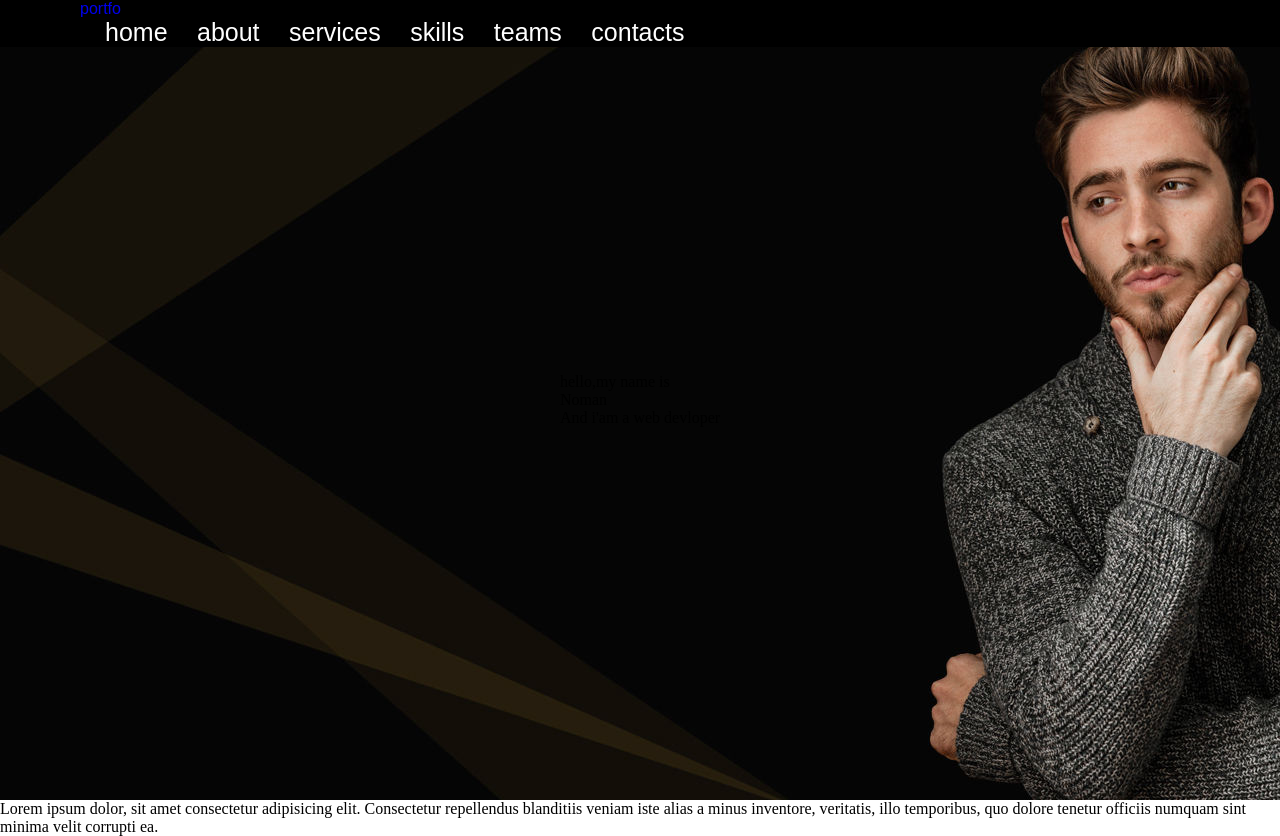
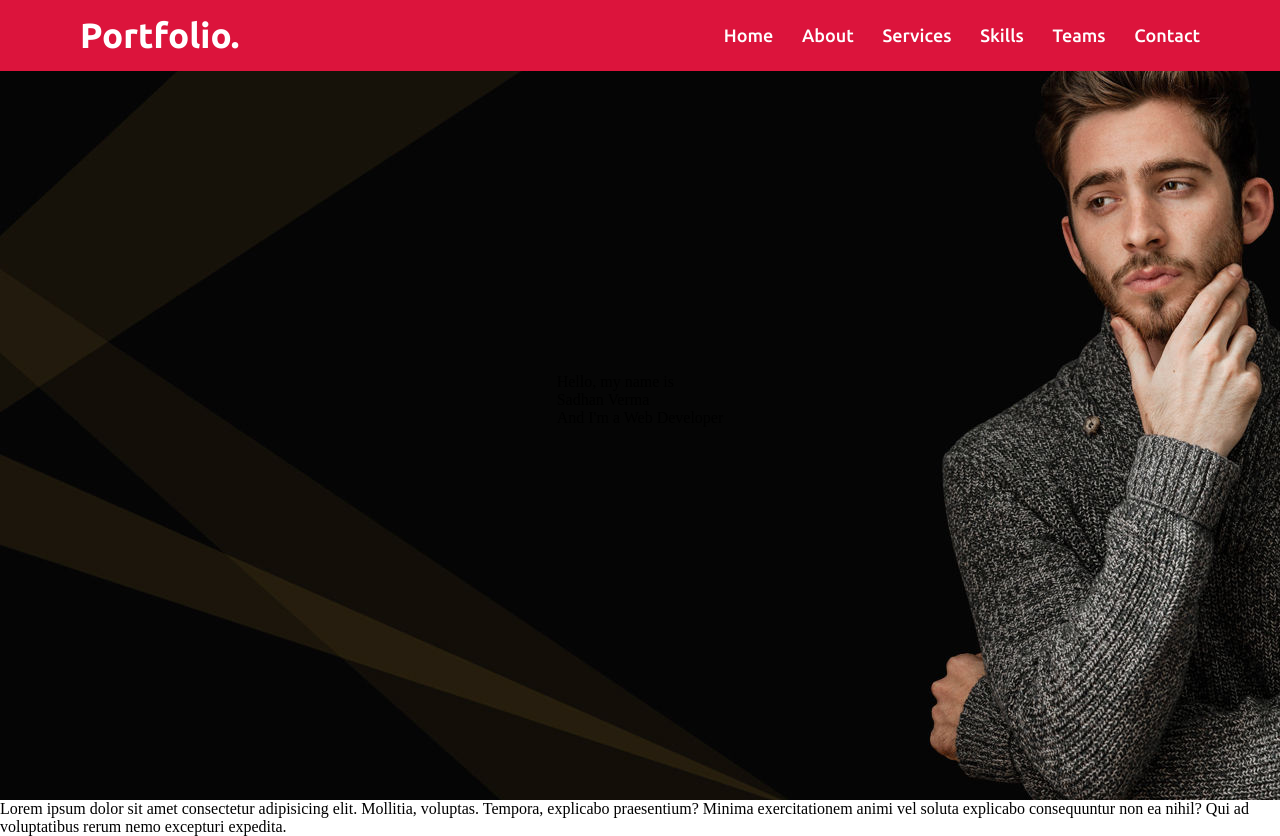
Before and after one commit to Noman1170/nbict-web-lab.github.io, a plain HTML site: page index.html in a window 1280 px wide. Drawn offline with Linux system fonts and the light colour scheme.

Commit message:
feb 02.02

```diff
--- a/index.html
+++ b/index.html
@@ -1,51 +1,42 @@
 <!DOCTYPE html>
-<html lang="en">
-
+<html lang="en-US">
     <head>
-    <meta charset="utf-8">
-    <meta name="viewport" content="width=device-width, initial-scale=1.0">
-    <title>Noman's Personal Portfolio</title>
+        <meta charset="UTF-8">
+        <meta name="viewport" content="width=device-width,initial-scale=1.0">
+        <title>Sadhan's Personal Portfolio</title>
         <link rel="stylesheet" href="style.css" type="text/css">
         <script src="https://kit.fontawesome.com/a076d05399.js"></script>
     </head>
-
     <body>
        <nav class="navbar">
            <div class="max-width">
                <div class="logo">
-            <a href="#">portfo<span>lio</span></a>
+                    <a href="#">Portfo<span>lio.</span></a>
+               </div>
                <ul class="menu">
-                <li><a href="#">home</a></li>
-                <li><a href="#">about</a></li>
-                <li><a href="#">services</a></li>
-                <li><a href="#">skills</a></li>
-                <li><a href="#">teams</a></li>
-                <li><a href="#">contacts</a></li>
+                    <li><a href="#">Home</a></li>
+                    <li><a href="#">About</a></li>
+                    <li><a href="#">Services</a></li>
+                    <li><a href="#">Skills</a></li>
+                    <li><a href="#">Teams</a></li>
+                    <li><a href="#">Contact</a></li>
+               </ul>
+           </div>
+       </nav>
 
-            </ul>
-
+       <section class="home" id="home">
+            <div class="max-width">
+                <div class="home-content">
+                    <div>Hello, my name is</div>
+                    <div>Sadhan Verma</div>
+                    <div>And I'm a <span>Web Developer</span></div>
                 </div>
+            </div>
+       </section>
 
 
-    </div>
+       <p>Lorem ipsum dolor sit amet consectetur adipisicing elit. Mollitia, voluptas. Tempora, explicabo praesentium? Minima exercitationem animi vel soluta explicabo consequuntur non ea nihil? Qui ad voluptatibus rerum nemo excepturi expedita.</p>
 
 
-</nav>
-
-<!--31.01-->
-<sections class="home" id="home">
-        <div class="max-width">
-            <div class="home-content">
-                <div>hello,my name is</div>
-                <div>Noman</div>
-                <div>And i'am a <span>web devloper</span></div>
-
-            </div>
-        </div>
-
-</sections>
-<p>Lorem ipsum dolor, sit amet consectetur adipisicing elit. Consectetur repellendus blanditiis veniam iste alias a minus inventore, veritatis, illo temporibus, quo dolore tenetur officiis numquam sint minima velit corrupti ea.</p>
-
     </body>
-
 </html>
--- a/style.css
+++ b/style.css
@@ -1,58 +1,50 @@
 @import url('https://fonts.googleapis.com/css2?family=Poppins:wght@400;500;600;700&family=Ubuntu:wght@400;500;700&display=swap');
 
-
 *{
+    padding: 0;
     margin: 0;
-    padding: 0;
     box-sizing: border-box;
     text-decoration: none;
-
 }
 
 .navbar{
-background:black;
-position:fixed;
-width:100%;
-font-family: Ubunto,sans-serif;
-padding: 15 0 px;
-
+    background: crimson;
+    position: fixed;
+    width: 100%;
+    font-family: Ubuntu, sans-serif;
+    padding: 15px 0;
 }
 
-.navbar  .max-width{
+.navbar .max-width{
     display: flex;
     align-items: center;
     justify-content: space-between;
 }
+
 .max-width{
-    max-width: width 1300px;
+    max-width: 1300px;
     margin: auto;
-    padding:0 80px;
+    padding: 0 80px;
 }
 
-.navbar.logo a{
-color:#ffffff;
-font-size:35px;
-font-weight:600;
+.navbar .logo a{
+    color: #fff;
+    font-size: 35px;
+    font-weight: 600;
 }
-.navbar .logo span{
-    color:black;
-}
+
 .navbar .menu li{
-display:inline-block;
+    display: inline-block;
     list-style: none;
-
 }
 
 .navbar .menu li a{
-    color:#fff;
-    font-size: 25px;
+    color: #fff;
+    font-size: 18px;
     font-weight: 500;
     margin-left: 25px;
 }
-.max-width{}
 
-.logo span{}
-/*31.01*/
 .home{
     display: flex;
     background: url("images/banner.jpg") no-repeat center;
```
Lines whose indentation alone changed are shown as unchanged.
